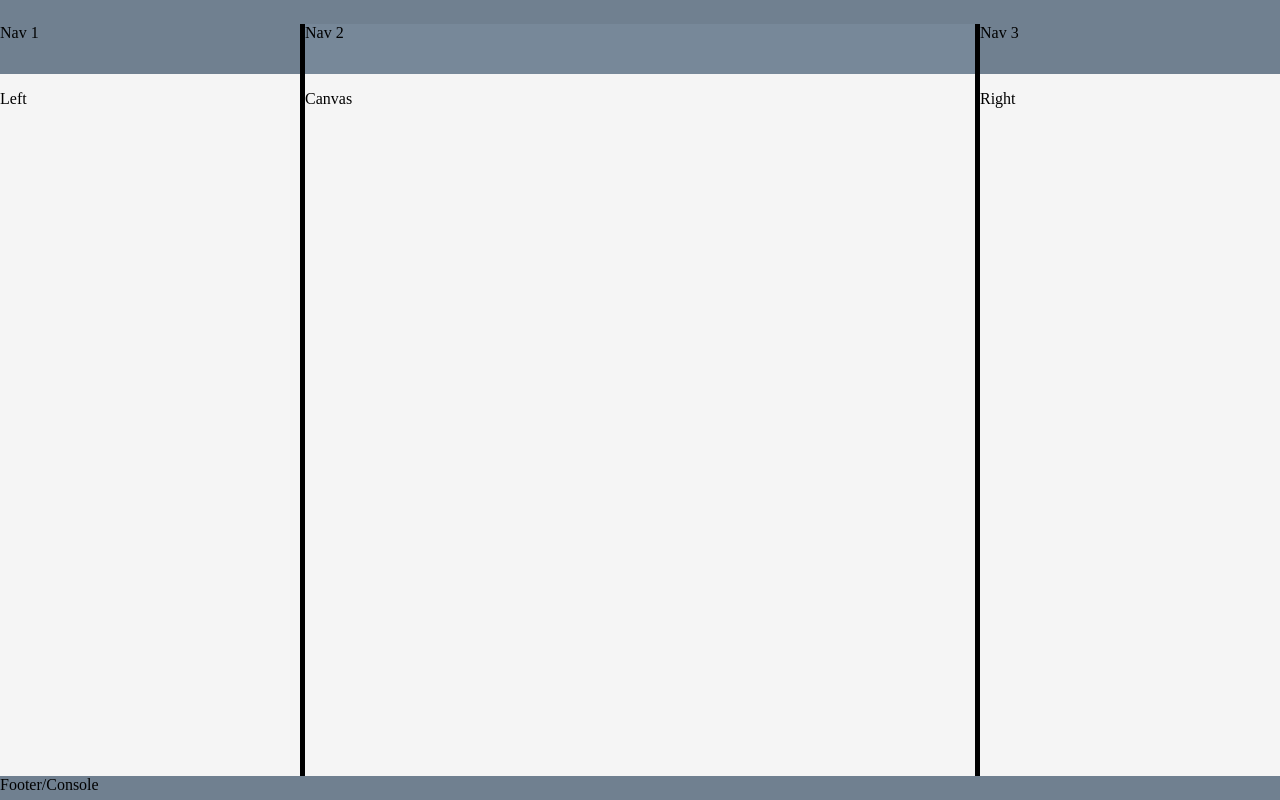
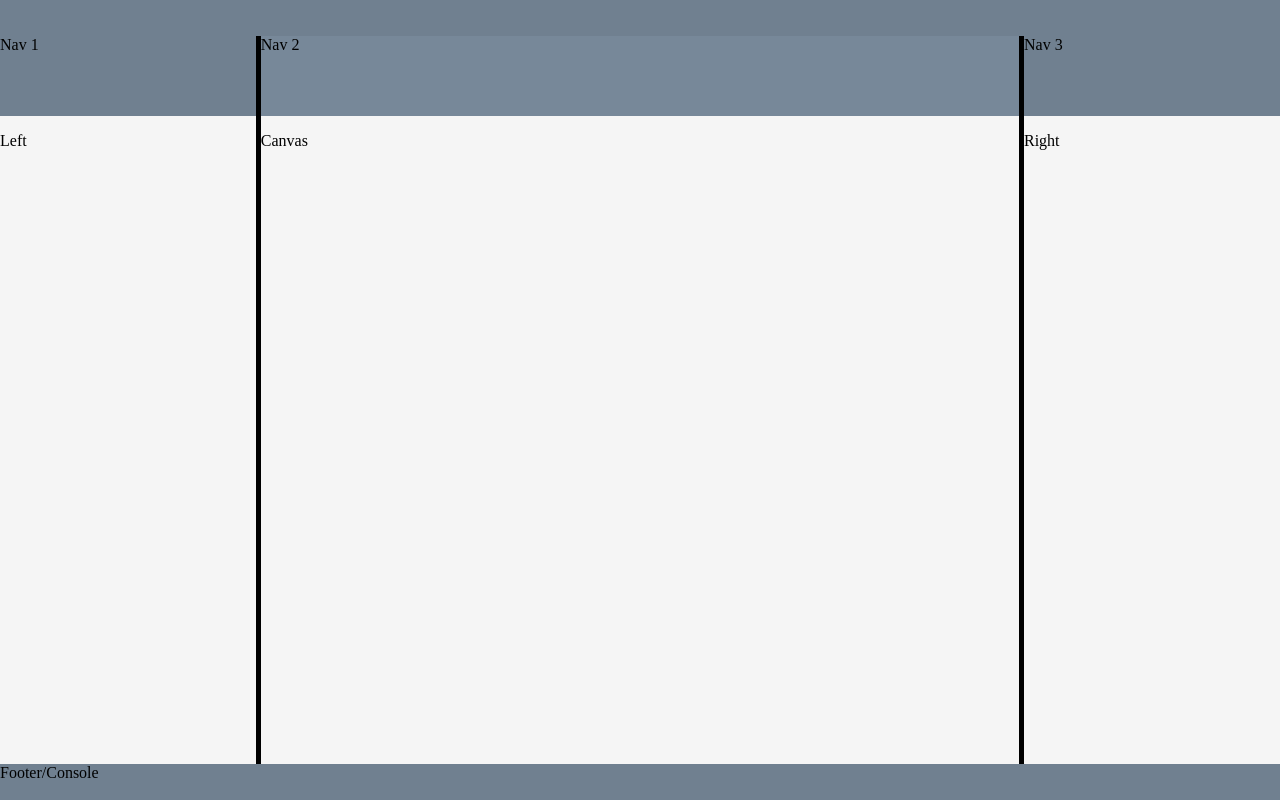
Before and after one commit to Ecdar/Ecdar-GUI-Web, a SvelteKit app: page / in a window 1280 px wide. Built offline with nearby package versions, Linux system fonts and the light colour scheme.

Commit message:
Implemented a more scalable solution
Implemented a more scalable solution to the sidepanels, top- and bottom navbars.

```diff
--- a/src/routes/+page.svelte
+++ b/src/routes/+page.svelte
@@ -1,4 +1,6 @@
 <script lang="ts">
+	import { onMount } from 'svelte';
+
 	enum SidePanel {
 		Left,
 		Right,
@@ -6,8 +8,9 @@
 	}
 
 	let currentResizablePanel: SidePanel = SidePanel.Neither;
-	let leftSidePanelWidth: number = 300;
-	let rightSidePanelWidth: number = 300;
+	let windowWidth: number;
+	let leftSidePanelWidth: number = 0;
+	let rightSidePanelWidth: number = 0;
 	let mainContainer: HTMLElement;
 
 	/**
@@ -48,7 +51,14 @@
 		mainContainer.removeEventListener('pointerup', stopResizingSidePanel);
 		mainContainer.removeEventListener('pointercancel', stopResizingSidePanel);
 	}
+
+	onMount(() => {
+		leftSidePanelWidth = windowWidth * 0.2;
+		rightSidePanelWidth = leftSidePanelWidth;
+	});
 </script>
+
+<svelte:window bind:innerWidth={windowWidth} />
 
 <!-- Top navigation Panel -->
 <nav id="main-nav"></nav>
@@ -94,12 +104,12 @@
 
 <style>
 	nav {
-		height: 50px;
+		height: 5em;
 		background-color: slategrey;
 	}
 
 	#main-nav {
-		height: 25px;
+		height: 2.5em;
 	}
 
 	main {
@@ -118,12 +128,12 @@
 
 	.sidePanel {
 		background-color: whitesmoke;
-		flex-basis: 200px;
+		flex-basis: 10em;
 	}
 
 	.resizer {
 		background-color: black;
-		flex-basis: 5px;
+		flex-basis: 0.3em;
 		cursor: col-resize;
 	}
 
@@ -133,7 +143,7 @@
 	}
 
 	footer {
-		height: 25px;
+		height: 2.5em;
 		background-color: slategrey;
 	}
 </style>
```
